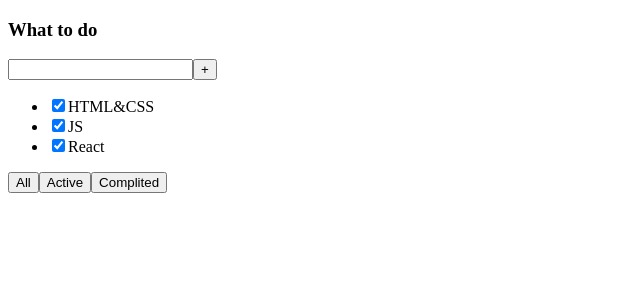
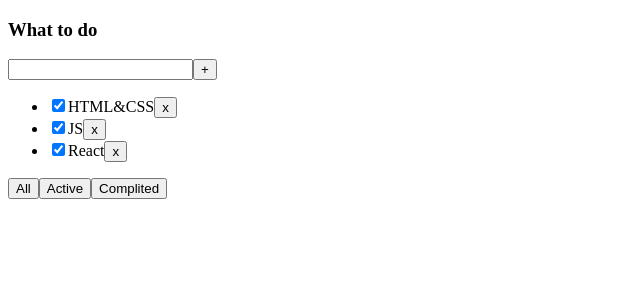
Before and after one commit to MikitaLemesh/toDo, a React (Create React App) app in the folder my-app/: page / in a window 1280 px wide. Shown: the top 300 px of the page, without its empty margins (0-640 px from the left). Built offline with nearby package versions, Linux system fonts and the light colour scheme.

Commit message:
fead: add functionality for delete task

```diff
--- a/my-app/src/ToDOList.tsx
+++ b/my-app/src/ToDOList.tsx
@@ -3,6 +3,11 @@ import tasks from "./constants";
 
 function ToDoList() {
     const [tasksList, setTasksList] = useState(tasks);
+    function gun(id: number) {
+      const filteredTasks = tasksList.filter(item => item.id !== id)
+      setTasksList(filteredTasks)
+      console.log(filteredTasks)
+    }
     return (
       <div>
         <h3>What to do</h3>
@@ -11,7 +16,11 @@ function ToDoList() {
           <button>+</button>
         </div>
         <ul>
-          {tasksList.map((item) => <li><input type='checkbox' checked={item.isDone}/><span>{item.task}</span></li>)}
+          {tasksList.map((item) => <li><input type='checkbox' checked={item.isDone}/>
+              <span>{item.task}</span>
+              <button onClick={() => gun(item.id)}>x</button>
+            </li>
+          )}
         </ul>
         <div>
             <button>All</button>
```
